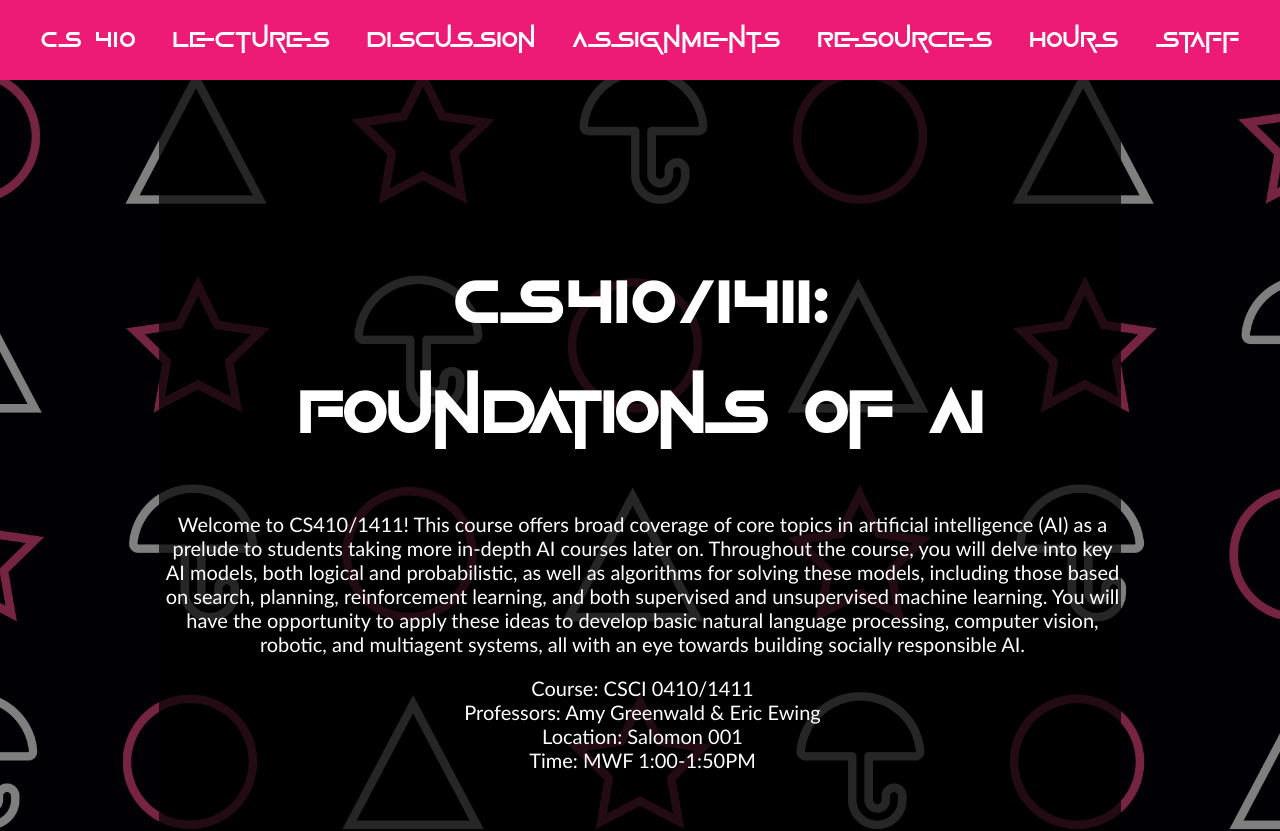
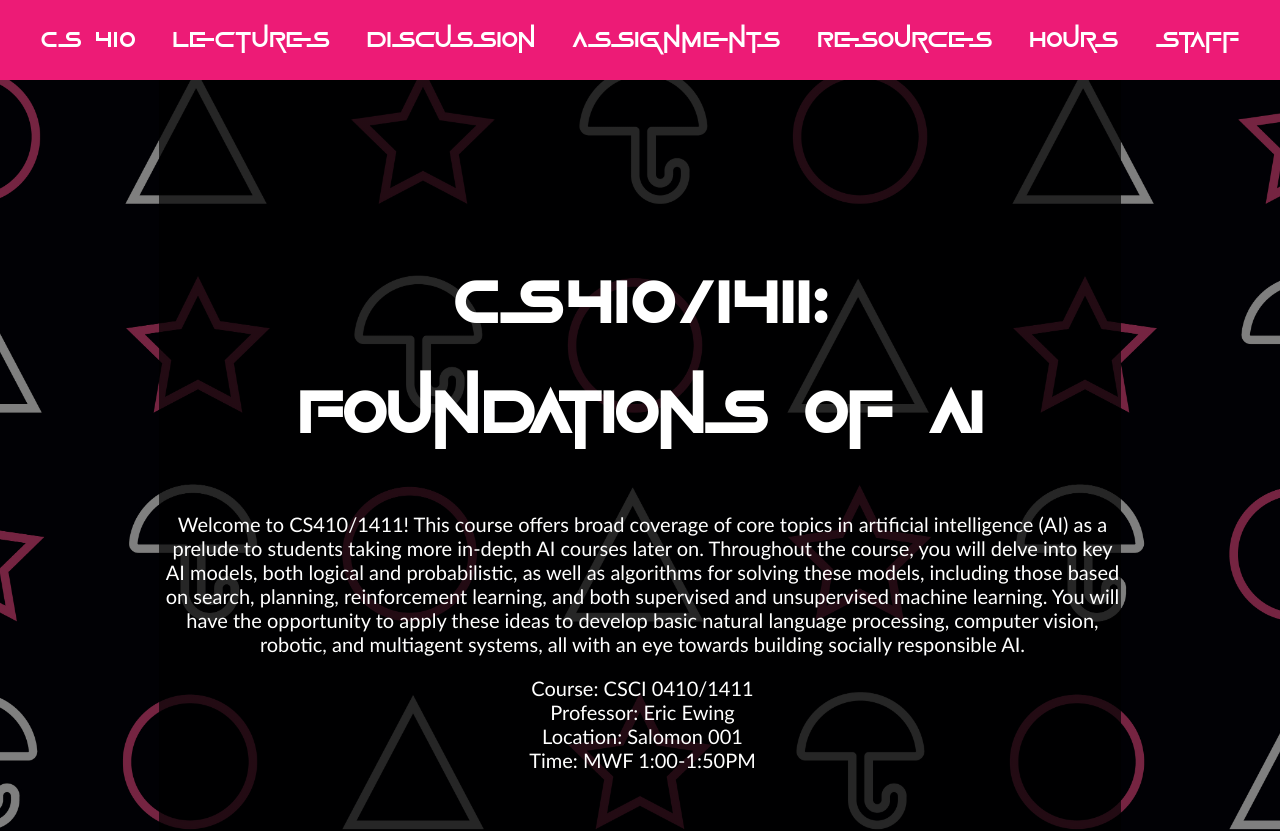
Before and after one commit to BrownCSCI410/s25-website, a React (Create React App) app: page / in a window 1280 px wide. Shown: the top 831 px of the page. Built offline with nearby package versions, Linux system fonts and the light colour scheme.

Commit message:
fix welcome professors

```diff
--- a/src/Components/Welcome/Welcome.tsx
+++ b/src/Components/Welcome/Welcome.tsx
@@ -23,7 +23,7 @@ export class Welcome extends React.Component{
                     all with an eye towards building socially responsible AI. </p>
                     <p>Course: CSCI 0410/1411
                     <br></br>
-                    Professors: Amy Greenwald & Eric Ewing
+                    Professor: Eric Ewing
                     <br></br>
                     Location: Salomon 001
                     <br></br>
```
